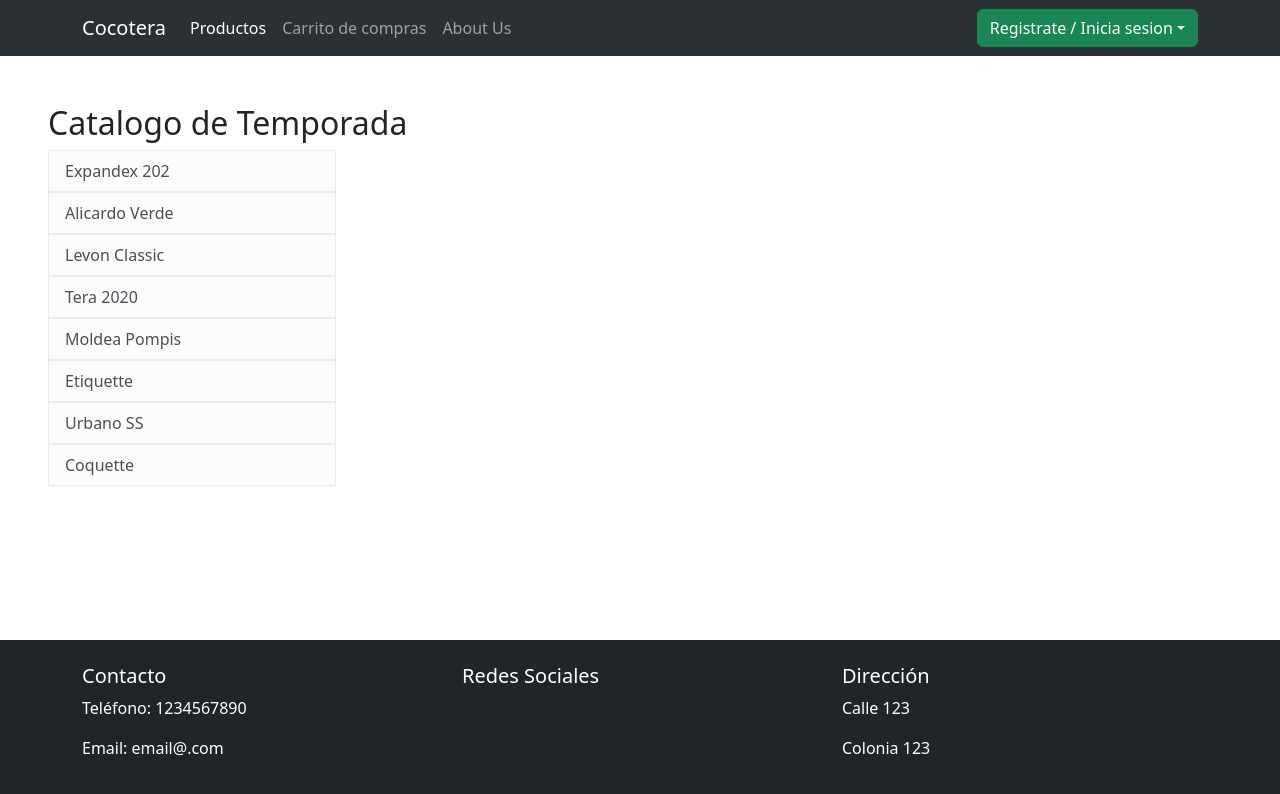
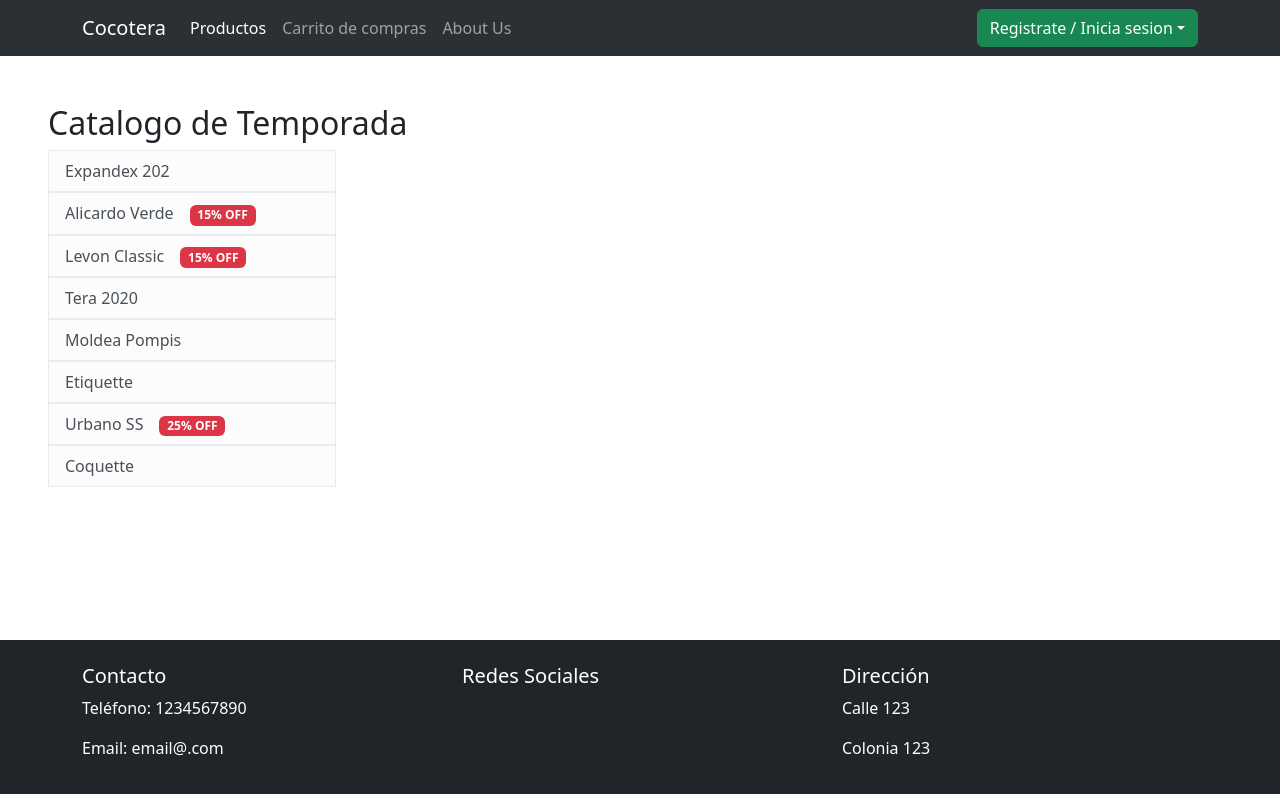
Before and after one commit to HJLazo/cocoteraReact, a React (Create React App) app: page /products in a window 1280 px wide. Shown: the top 794 px of the page. Built offline with nearby package versions, Linux system fonts and the light colour scheme.

Commit message:
Added discount to cart

```diff
--- a/src/components/cart/table.jsx
+++ b/src/components/cart/table.jsx
@@ -8,7 +8,9 @@ const Table = ({ products, removeFromCart, addProductQuantity, removeProductQuan
         <tr>
           <th scope="col">Nombre</th>
           <th scope="col">Cantidad</th>
-          <th scope="col">Precio</th>
+          <th scope="col">Precio Regular</th>
+          <th scope="col">Descuento</th>
+          <th scope="col">Precio con Descuento</th>
           <th scope="col">Total</th>
           <th scope="col">Acciones</th>
         </tr>
@@ -17,13 +19,15 @@ const Table = ({ products, removeFromCart, addProductQuantity, removeProductQuan
         {products.map((product) => (
           <tr key={product.id}>
             <td>{product.name}</td>
-            <td>
-              <button onClick={() => removeProductQuantity(product.id)}>-</button>
-              <input type="number" value={product.quantity} readOnly />
-              <button onClick={() => addProductQuantity(product.id)}>+</button>
+            <td className="d-flex">
+              <button className="btn btn-primary" onClick={() => removeProductQuantity(product.id)}>-</button>
+              <input className="form-control mx-2" type="number" value={product.quantity} readOnly />
+              <button className="btn btn-primary" onClick={() => addProductQuantity(product.id)}>+</button>
             </td>
             <td>{product.price.toFixed(2)}</td>
-            <td>{(product.price * product.quantity).toFixed(2)}</td>
+            <td>{product.discount}</td>
+            <td>{product.discountPrice}</td>
+            <td>{(product.discountPrice * product.quantity).toFixed(2)}</td>
             <td>
               <button className="btn btn-danger" onClick={() => removeFromCart(product.id)}>Remove</button>
             </td>
--- a/src/components/products.jsx
+++ b/src/components/products.jsx
@@ -23,6 +23,8 @@ const Products = () => {
                   action
                 >
                     {product.name}
+                    { product.discount ? <span className="badge bg-danger mx-3">{product.discount}% OFF</span> : null
+                    }
                 </ListGroup.Item>
               </NavLink>
                   ))
--- a/src/utils/product.js
+++ b/src/utils/product.js
@@ -12,14 +12,18 @@ class Product {
       this.url = url;
       this.category = category;
       this.price = this.randomPrice();
-      this.discount = this.hastDiscount();
-      this.discountPrice = this.discount ? this.price - (this.price * 0.15) : this.price;
+      this.discount = this.hasDiscount();
+      this.discountPrice = this.discount > 0 ? this.price - (this.price * this.discount/100) : this.price;
       this.quantity = 0;
   }
 
-  hastDiscount() {
-    return Math.random() >= 0.7;
+  hasDiscount() {
+    if (Math.random() >= 0.65){
+      return this.randomDiscount();
+    } else {
+      return 0;
     }
+  }
 
   addQuantity(quantity) {
     if (this.quantity === 0){
@@ -42,6 +46,10 @@ class Product {
     return Product.prices[Math.floor(Math.random() * Product.prices.length)];
   }
 
+  randomDiscount() {
+    return Product.numberWords[Math.floor(Math.random() * Product.numberWords.length)];
+  }
+
   randomDescription() {
     return faker.lorem.words(Product.numberWords[Math.floor(Math.random() * Product.numberWords.length)]);
   }
```
